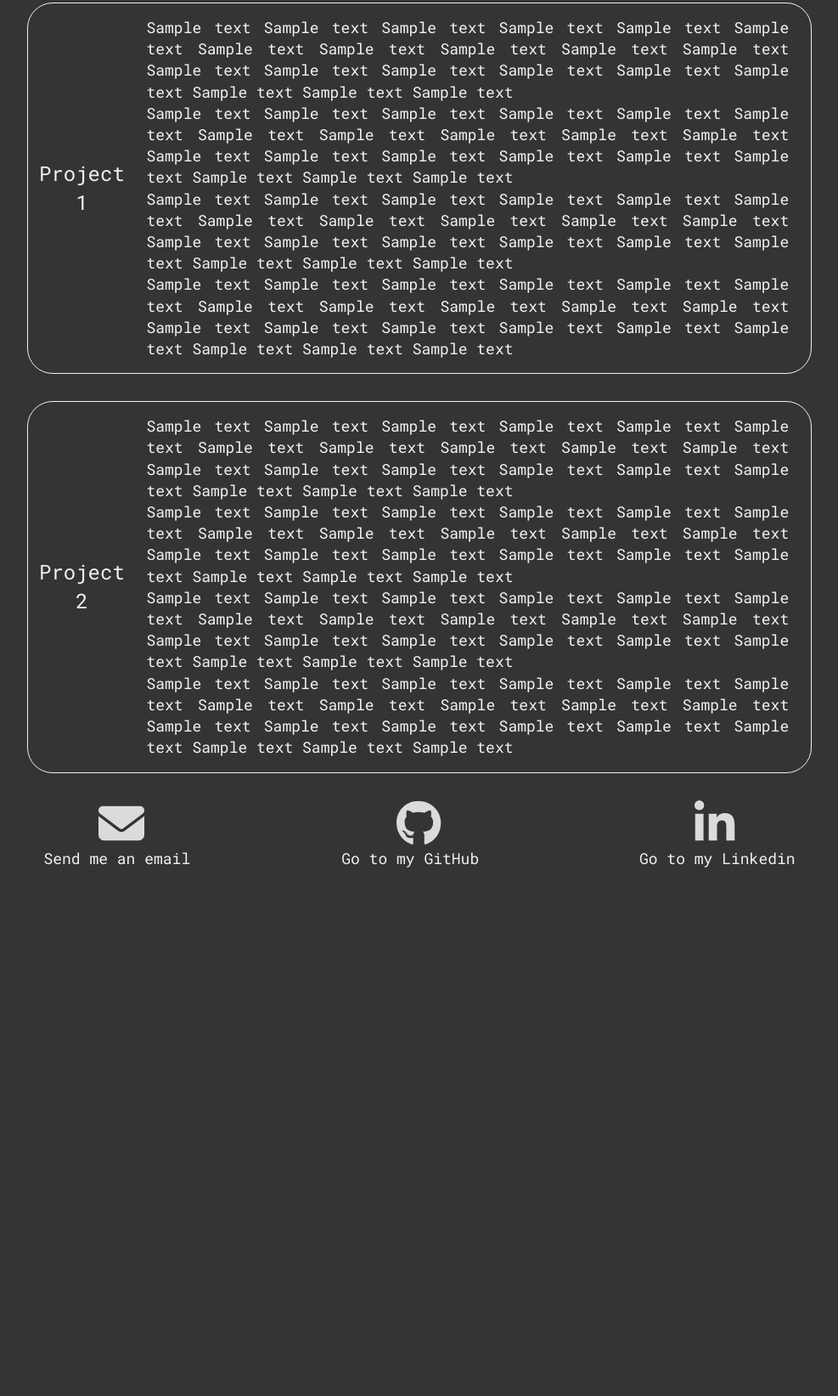
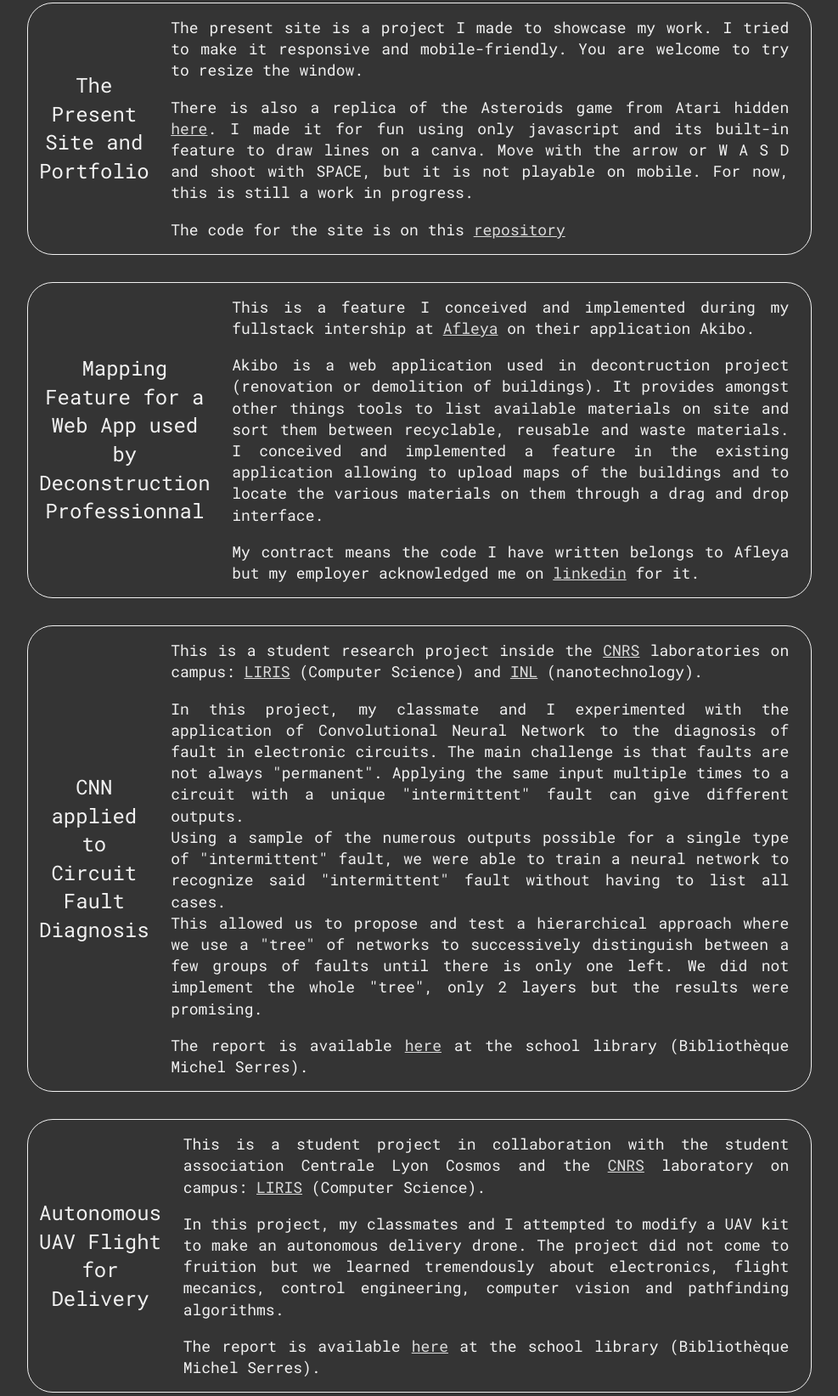
Before and after one commit to ITYL-dev/ITYL-dev.github.io, a website: page works.html in a window 1280 px wide. Shown: the part 151-1794 px from the top of the page at 85% size, without its empty margins (146-1133 px from the left). Before the commit the page ends 1206 px from the top, so only its background shows below. Drawn offline with Linux system fonts and the light colour scheme.

Commit message:
full content

```diff
--- a/css/index.css
+++ b/css/index.css
@@ -20,7 +20,7 @@ h2 {
 
 h3 {
 	font-size: large;
-	text-align: center;
+	text-align: start;
 	line-height: 1.4em;
 }
 
@@ -37,7 +37,7 @@ a {
 }
 
 ul {
-	padding-left: 3vw;
+	padding-left: 1vw;
 }
 
 li {
@@ -90,7 +90,7 @@ main > div {
 	border: 1px solid #f1f1f1;
 	border-radius: 30px;
 	display: flex;
-	justify-content: space-between;
+	justify-content: start;
 	align-items: center;
 	margin-bottom: 4vh;
 	padding-left: 1vw;
@@ -111,7 +111,7 @@ main > div > h2 {
 }
 
 main > div > h2 + div > h3 {
-	margin-left: 2vw;
+	margin-left: 1vw;
 }
 
 button {
@@ -204,6 +204,10 @@ footer > div > p {
 	margin: 1vw;
 }
 
+#resume {
+	justify-content: space-between;
+}
+
 #error {
 	display: flex;
 	align-items: center;
--- a/works.html
+++ b/works.html
@@ -19,21 +19,55 @@
     </header>
     <main>
       <div>
-        <h2>Project 1</h2>
+        <h2>The Present Site and Portfolio</h2>
         <div>
-          <p>Sample text Sample text Sample text Sample text Sample text Sample text Sample text Sample text Sample text Sample text Sample text Sample text Sample text Sample text Sample text Sample text Sample text Sample text Sample text Sample text</p>
-          <p>Sample text Sample text Sample text Sample text Sample text Sample text Sample text Sample text Sample text Sample text Sample text Sample text Sample text Sample text Sample text Sample text Sample text Sample text Sample text Sample text</p>
-          <p>Sample text Sample text Sample text Sample text Sample text Sample text Sample text Sample text Sample text Sample text Sample text Sample text Sample text Sample text Sample text Sample text Sample text Sample text Sample text Sample text</p>
-          <p>Sample text Sample text Sample text Sample text Sample text Sample text Sample text Sample text Sample text Sample text Sample text Sample text Sample text Sample text Sample text Sample text Sample text Sample text Sample text Sample text</p>
+          <p>The present site is a project I made to showcase my work. I tried to make it responsive and mobile-friendly. You are welcome to try to resize the window.</p>
+          <br>
+          <p>There is also a replica of the Asteroids game from Atari hidden <a href="./asteroids.html" target="_blank">here</a>. I made it for fun using only javascript and its built-in feature to draw lines on a canva. Move with the arrow or W A S D and shoot with SPACE, but it is not playable on mobile. For now, this is still a work in progress.</p>
+          <br>
+          <p>The code for the site is on this <a href="https://github.com/ITYL-dev/ITYL-dev.github.io" target="_blank">repository</a></p>
         </div>
       </div>
       <div>
-        <h2>Project 2</h2>
+        <h2>Mapping Feature for a Web App used by Deconstruction Professionnal</h2>
         <div>
-          <p>Sample text Sample text Sample text Sample text Sample text Sample text Sample text Sample text Sample text Sample text Sample text Sample text Sample text Sample text Sample text Sample text Sample text Sample text Sample text Sample text</p>
-          <p>Sample text Sample text Sample text Sample text Sample text Sample text Sample text Sample text Sample text Sample text Sample text Sample text Sample text Sample text Sample text Sample text Sample text Sample text Sample text Sample text</p>
-          <p>Sample text Sample text Sample text Sample text Sample text Sample text Sample text Sample text Sample text Sample text Sample text Sample text Sample text Sample text Sample text Sample text Sample text Sample text Sample text Sample text</p>
-          <p>Sample text Sample text Sample text Sample text Sample text Sample text Sample text Sample text Sample text Sample text Sample text Sample text Sample text Sample text Sample text Sample text Sample text Sample text Sample text Sample text</p>
+          <p>This is a feature I conceived and implemented during my fullstack intership at <a href="https://afleya.com" target="_blank">Afleya</a> on their application Akibo.</p>
+          <br>
+          <p>Akibo is a web application used in decontruction project (renovation or demolition of buildings). It provides amongst other things tools to list available materials on site and sort them between recyclable, reusable and waste materials. I conceived and implemented a feature in the existing application allowing to upload maps of the buildings and to locate the various materials on them through a drag and drop interface.</p>
+          <br>
+          <p>My contract means the code I have written belongs to Afleya but my employer acknowledged me on <a href="https://www.linkedin.com/posts/dominique-renard-brazzi-lean-green-construction_nous-proposons-la-semaine-prochaine-une-masterclass-activity-7117761518829490176-SBxA?utm_source=share&utm_medium=member_desktop" target="_blank">linkedin</a> for it.</p>
+        </div>
+      </div>
+      <div>
+        <h2>CNN applied to Circuit Fault Diagnosis</h2>
+        <div>
+          <p>This is a student research project inside the <a href="https://www.cnrs.fr/en" target="_blank">CNRS</a> laboratories on campus: <a href="https://liris.cnrs.fr/en" target="_blank">LIRIS</a> (Computer Science) and <a href="https://inl.cnrs.fr/en/" target="_blank">INL</a> (nanotechnology).</p>
+          <br>
+          <p>In this project, my classmate and I experimented with the application of Convolutional Neural Network to the diagnosis of fault in electronic circuits. The main challenge is that faults are not always "permanent". Applying the same input multiple times to a circuit with a unique "intermittent" fault can give different outputs.</p>
+          <p>Using a sample of the numerous outputs possible for a single type of "intermittent" fault, we were able to train a neural network to recognize said "intermittent" fault without having to list all cases.</p>
+          <p>This allowed us to propose and test a hierarchical approach where we use a "tree" of networks to successively distinguish between a few groups of faults until there is only one left. We did not implement the whole "tree", only 2 layers but the results were promising.</p>
+          <br>
+          <p>The report is available <a href="https://catalogue-bibli.ec-lyon.fr/cgi-bin/koha/opac-detail.pl?biblionumber=135640" target="_blank">here</a> at the school library (Bibliothèque Michel Serres).</p>
+        </div>
+      </div>
+      <div>
+        <h2>Autonomous UAV Flight for Delivery</h2>
+        <div>
+          <p>This is a student project in collaboration with the student association Centrale Lyon Cosmos and the <a href="https://www.cnrs.fr/en" target="_blank">CNRS</a> laboratory on campus: <a href="https://liris.cnrs.fr/en" target="_blank">LIRIS</a> (Computer Science).</p>
+          <br>
+          <p>In this project, my classmates and I attempted to modify a UAV kit to make an autonomous delivery drone. The project did not come to fruition but we learned tremendously about electronics, flight mecanics, control engineering, computer vision and pathfinding algorithms.</p>
+          <br>
+          <p>The report is available <a href="https://catalogue-bibli.ec-lyon.fr/cgi-bin/koha/opac-detail.pl?biblionumber=134009" target="_blank">here</a> at the school library (Bibliothèque Michel Serres).</p>
+        </div>
+      </div>
+      <div>
+        <h2>Simulation of a Pedestrian Evacuation</h2>
+        <div>
+          <p>This is the project I presented for my "TIPE" on the theme "Health, Prevention" in 2021. The "TIPE" is an exam that is part of the nationwide entrance examination for France's Engineering Schools.</p>
+          <br>
+          <p>In this project, I implemented a simplified version of Helbing's model to simulate the evacuation of a 2D crowd of pedestrian through a door. I also filmed small scale experiments with volunteers and replicated the situations with my simulation to compare the model and reality.</p>
+          <br>
+          <p>The repository will be available soon.</p>
         </div>
       </div>
     </main>
```
Also changed, not shown: index.html (+11 -11 lines), more.html (+9 -6 lines).
